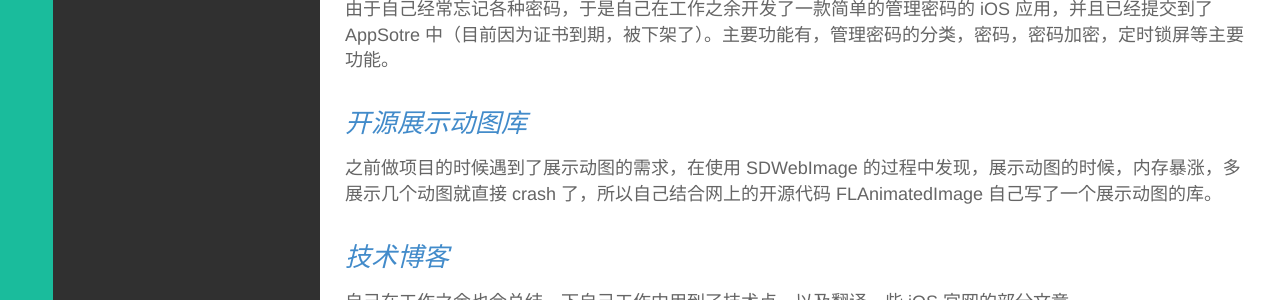
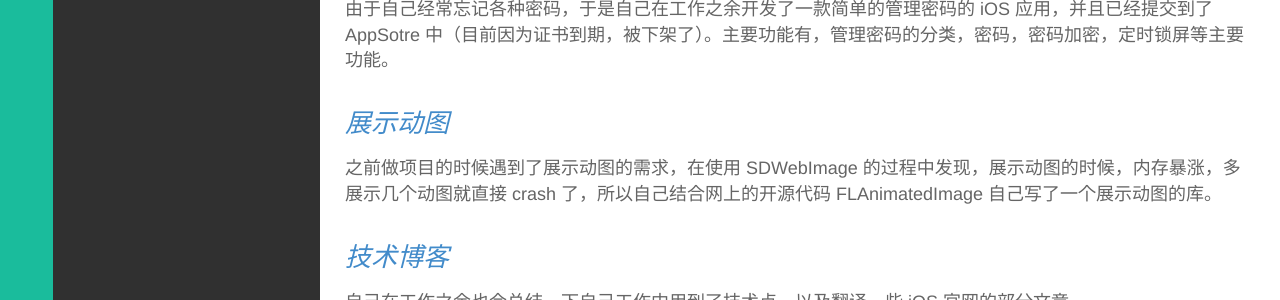
Before and after one commit to shoron/shoron.github.io, a Jekyll site: the page built from _posts/简历/2016-01-11-Resume.md, in a window 1280 px wide. Shown: the part 1436-1736 px from the top of the page. Built offline with Jekyll 4.4.1, drawn with Linux system fonts in a browser that asks for light colours; nearby versions of some CDN libraries; library files that are not in the unit come from our copies; Markdown is read by kramdown in place of the engine named in the settings.

Commit message:
modify resume

```diff
--- a/_posts/简历/2016-01-11-Resume.md
+++ b/_posts/简历/2016-01-11-Resume.md
@@ -45,7 +45,7 @@ CDLabeler是在光盘上打印文字图形的一款Max桌面应用。可以在
 ### [*密码本子*](http://www.foobar.top/PasswordManager)
 由于自己经常忘记各种密码，于是自己在工作之余开发了一款简单的管理密码的 iOS 应用，并且已经提交到了 AppSotre 中（目前因为证书到期，被下架了）。主要功能有，管理密码的分类，密码，密码加密，定时锁屏等主要功能。
 
-### [*开源展示动图库*](https://github.com/shoron/SRWebImage)
+### [*展示动图*](https://github.com/shoron/SRWebImage)
 之前做项目的时候遇到了展示动图的需求，在使用 SDWebImage 的过程中发现，展示动图的时候，内存暴涨，多展示几个动图就直接 crash 了，所以自己结合网上的开源代码 FLAnimatedImage 自己写了一个展示动图的库。
 
 ### [*技术博客*](jhttp://github.com)
```
